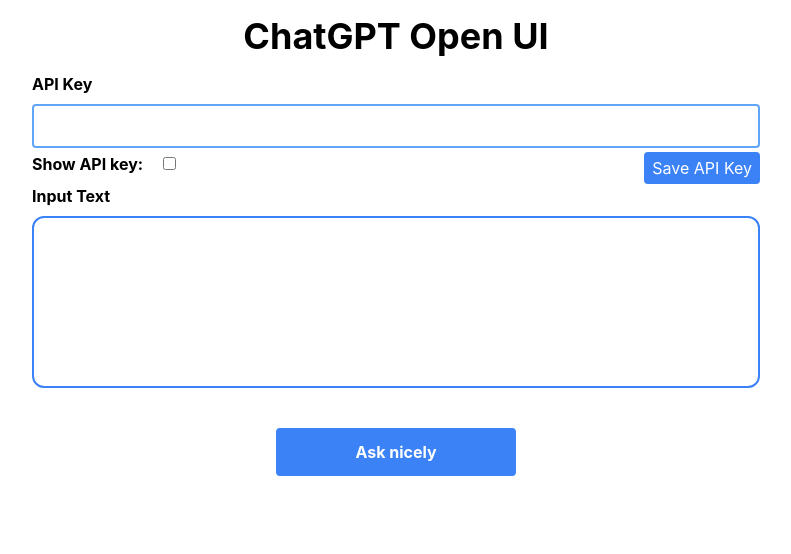
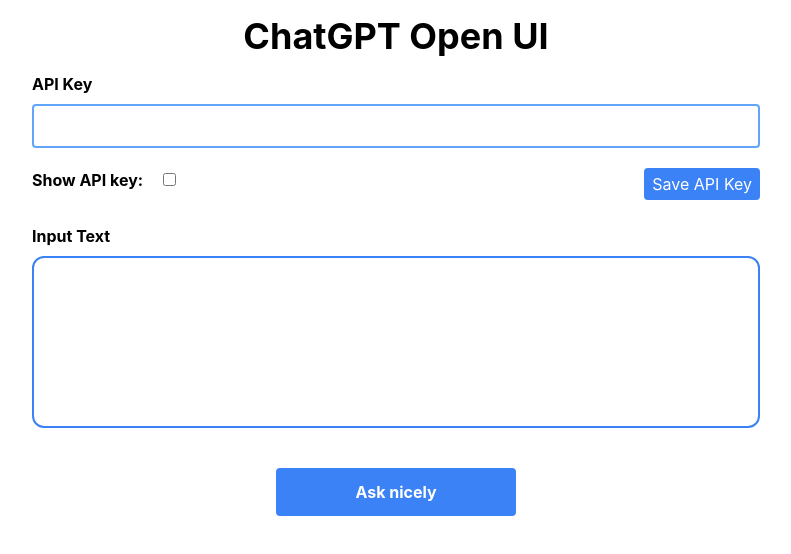
Before and after one commit to tohrxyz/chatgpt-open-ui, a React (Create React App) app in the folder react-web/: page / in a window 1280 px wide. Shown: the top 554 px of the page, without its empty margins (244-1035 px from the left). Built offline with nearby package versions, Linux system fonts and the light colour scheme.

Commit message:
Added comments

```diff
--- a/react-web/src/App.js
+++ b/react-web/src/App.js
@@ -19,6 +19,7 @@
     setParsedResult(parseMarkdown(result));
   }, [result]);
 
+  // gets api key from cookies and local storage and sets it into api key input field
   useEffect(() => {
     const storedApiKey = Cookies.get("apiKey");
     const storedApiKey2 = localStorage.getItem("apiKey");
@@ -52,6 +53,7 @@
     }
   }
 
+  // saves api key to cookies and local storage
   const handleApiKeySave = (e) => {
     e.preventDefault();
     Cookies.set('apiKey', apiKey);
@@ -77,7 +79,8 @@
           className="border-2 rounded border-blue-400 p-2 mb-1"
         />
 
-        <div className="flex flex-row justify-between">
+        {/* container for show api key checkbox and save api key button */}
+        <div className="flex flex-row justify-between mb-6 mt-4">
          {/* handles show api key on/off */}
           <div className="text-end">
             <label htmlFor="show-password" className='mb-3 font-bold mr-5'>Show API key:</label>
```
